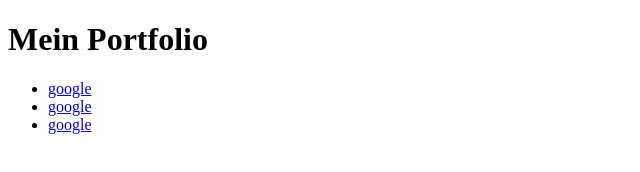
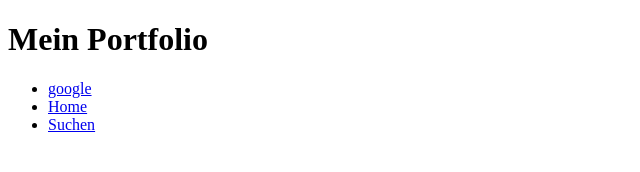
Before and after one commit to DNMedia1/DNMedia1.github.io, a plain HTML site: page index.html in a window 1280 px wide. Shown: the full height of the page, 0-640 px from the left. Drawn offline with Linux system fonts and the light colour scheme.

Commit message:
add text

```diff
--- a/index.html
+++ b/index.html
@@ -11,7 +11,7 @@
 <nav>
   <ul>
   <li><a href="http://www.google.de">google</a></li>
-  <li><a href="http://www.google.de">google</a></li>
-  <li><a href="http://www.google.de">google</a></li>
+  <li><a href="http://www.google.de">Home</a></li>
+  <li><a href="http://www.google.de">Suchen</a></li>
   </ul>
 </html>
```
